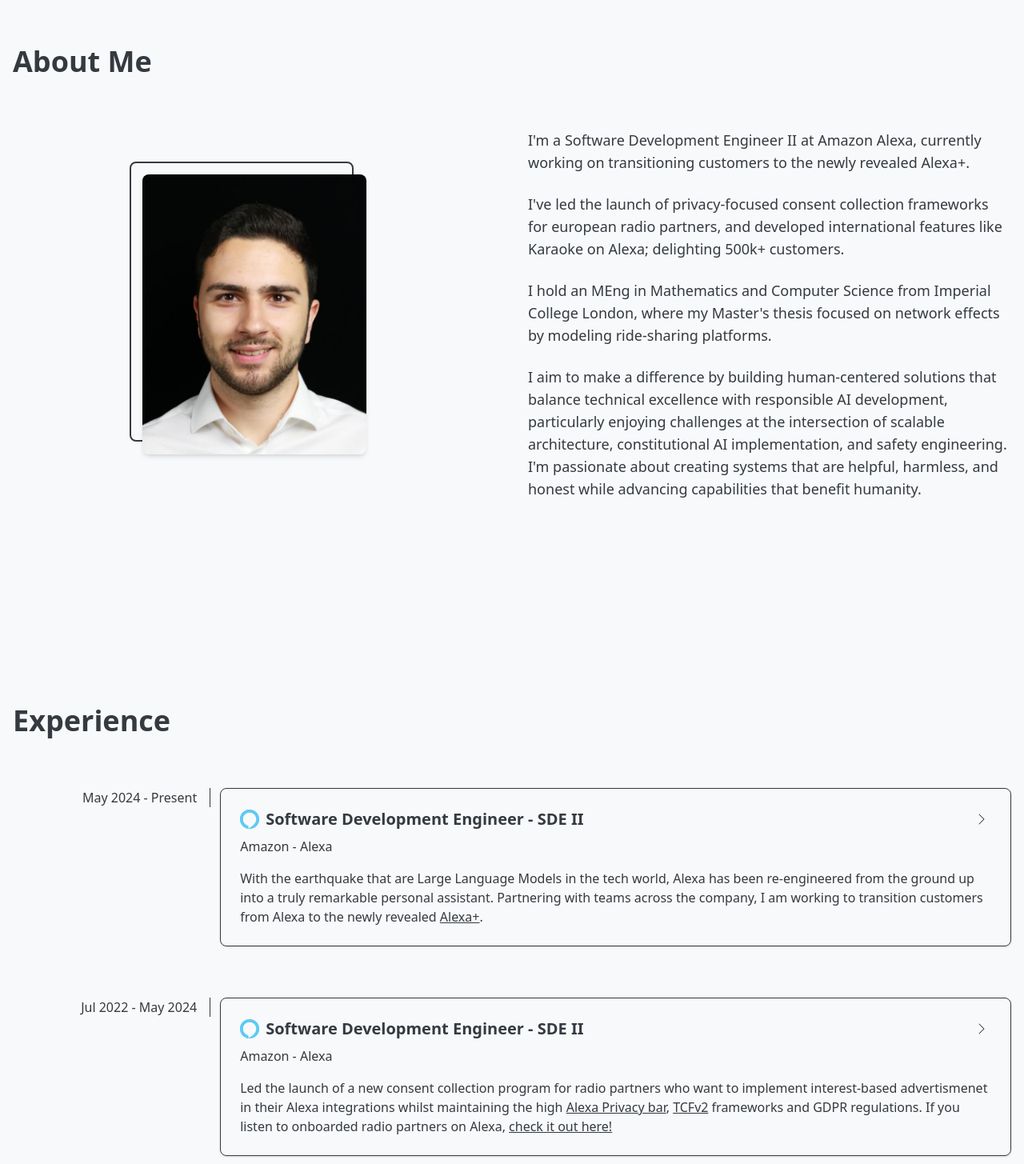
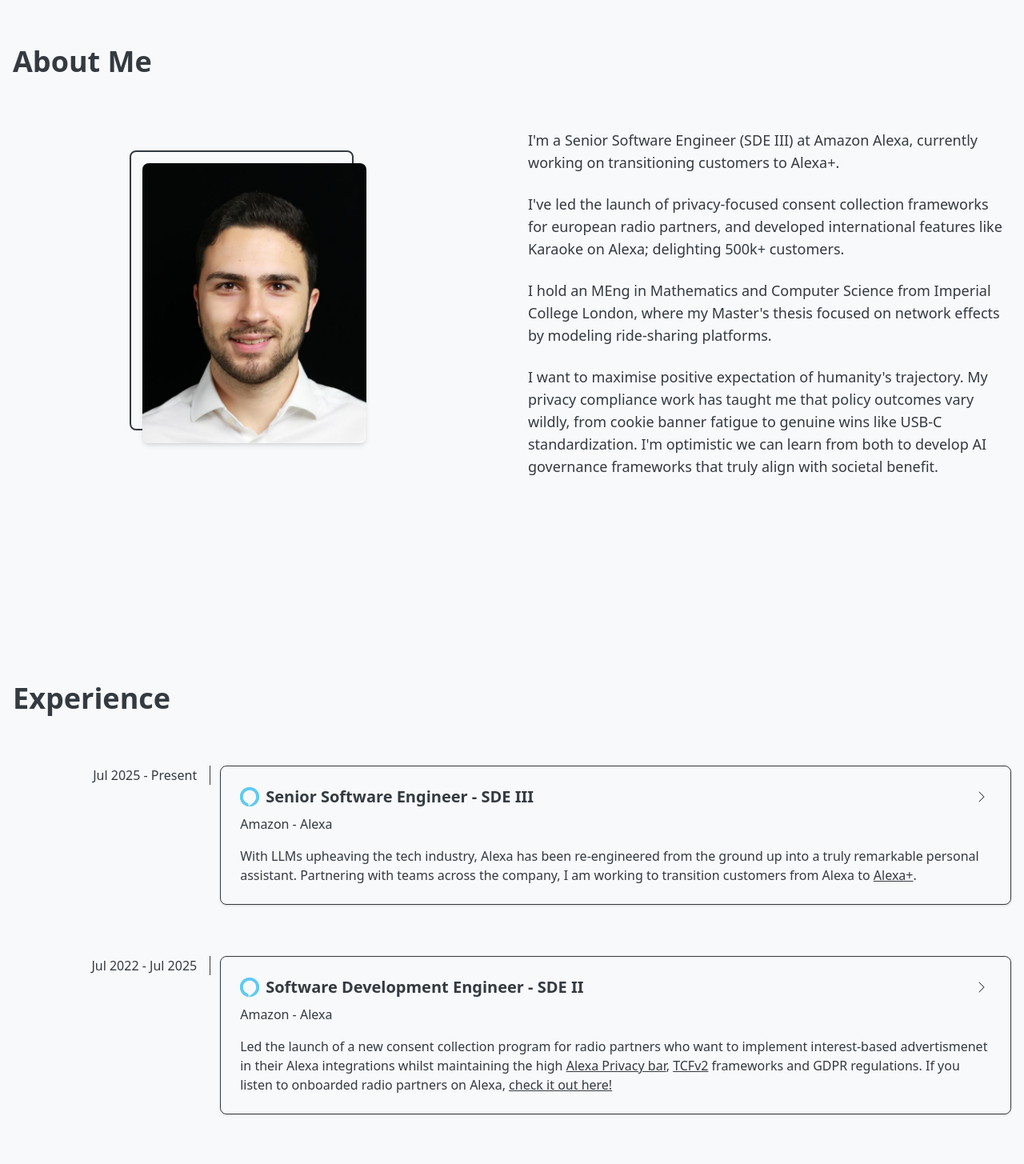
Before and after one commit to remuzel/remuzel.github.io, a Next.js app: page / in a window 1280 px wide. Shown: the part 871-2326 px from the top of the page at 80% size. Built offline with nearby package versions, Linux system fonts and the light colour scheme.

Commit message:
Apply SDE II -> SDE III promotion updates

```diff
--- a/src/constants/strings.ts
+++ b/src/constants/strings.ts
@@ -11,7 +11,7 @@
 // Common strings used across multiple components
 export const COMMON = {
   name: "Remi Uzel",
-  title: "Software Development Engineer at Amazon Alexa",
+  title: "Senior Software Engineer at Amazon Alexa",
   copyright: (year: number): string => `© ${year} Remi Uzel. All rights reserved.`,
   websiteUrl: "https://remuzel.github.io",
   claudeCredit: "Crafted with Claude Code",
@@ -76,10 +76,10 @@
 // About section content
 export const ABOUT = {
   bio: [
-    "I'm a Software Development Engineer II at Amazon Alexa, currently working on transitioning customers to the newly revealed Alexa+.",
+    "I'm a Senior Software Engineer (SDE III) at Amazon Alexa, currently working on transitioning customers to Alexa+.",
     "I've led the launch of privacy-focused consent collection frameworks for european radio partners, and developed international features like Karaoke on Alexa; delighting 500k+ customers.",
     "I hold an MEng in Mathematics and Computer Science from Imperial College London, where my Master's thesis focused on network effects by modeling ride-sharing platforms.",
-    "I aim to make a difference by building human-centered solutions that balance technical excellence with responsible AI development, particularly enjoying challenges at the intersection of scalable architecture, constitutional AI implementation, and safety engineering. I'm passionate about creating systems that are helpful, harmless, and honest while advancing capabilities that benefit humanity.",
+    "I want to maximise positive expectation of humanity's trajectory. My privacy compliance work has taught me that policy outcomes vary wildly, from cookie banner fatigue to genuine wins like USB-C standardization. I'm optimistic we can learn from both to develop AI governance frameworks that truly align with societal benefit.",
   ],
 }
 
@@ -102,11 +102,11 @@
   baseUrl: "https://remuzel.github.io",
   defaultTitle: "Remi Uzel | Portfolio",
   titleTemplate: "%s | Remi Uzel",
-  description: "Portfolio of Remi Uzel, Software Development Engineer at Amazon Alexa, specializing in backend systems, AWS cloud architecture, and distributed systems.",
+  description: "Portfolio of Remi Uzel, Senior Software Engineer at Amazon Alexa, specializing in backend systems, AWS cloud architecture, and distributed systems.",
 
   // Keywords
   keywords: [
-    "software engineer",
+    "senior software engineer",
     "AWS",
     "Amazon",
     "Alexa",
--- a/src/data/experiences.ts
+++ b/src/data/experiences.ts
@@ -21,37 +21,41 @@
 
 export const workExperiences: WorkExperience[] = [
   {
-    id: "amazon-alexa-sde-ii-alexa+",
-    period: "May 2024 - Present",
-    title: "Software Development Engineer - SDE II",
+    id: "amazon-alexa-sde-iii",
+    period: "Jul 2025 - Present",
+    title: "Senior Software Engineer - SDE III",
     company: "Amazon - Alexa",
     logo: "/images/logos/amazon-alexa.svg",
-    description: "With the earthquake that are Large Language Models in the tech world, Alexa has been re-engineered from the ground up into a truly remarkable personal assistant. Partnering with teams across the company, I am working to transition customers from Alexa to the newly revealed Alexa+.",
+    description: "With LLMs upheaving the tech industry, Alexa has been re-engineered from the ground up into a truly remarkable personal assistant. Partnering with teams across the company, I am working to transition customers from Alexa to Alexa+.",
     technologies: ["LLM-based Agentic Workflows", "ECS/EC2", "DynamoDB", "Java", "AWS CDK - Typescript"],
-    highlights: [],
+    highlights: [
+      "Rolling out Alexa+ across worldwide markets via multiple Beta/Release programs",
+      "Led a refactoring of 10+ services that reduced scaling effort for international reqs from 360 to 58 SDE weeks (83% reduction)",
+      "Implemented LLM-based Agentic workflows for Alexa+ transition programs"
+    ],
     links: [
       {
         text: "Alexa+",
-        url: "https://www.amazon.com/dp/B0DCCNHWV5",
+        url: "https://www.amazon.com/newAlexa",
         isExternal: true
       }
     ]
   },
   {
-    id: "amazon-alexa-sde-ii-ccc",
-    period: "Jul 2022 - May 2024",
+    id: "amazon-alexa-sde-ii",
+    period: "Jul 2022 - Jul 2025",
     title: "Software Development Engineer - SDE II",
     company: "Amazon - Alexa",
     logo: "/images/logos/amazon-alexa.svg",
     description: "Led the launch of a new consent collection program for radio partners who want to implement interest-based advertismenet in their Alexa integrations whilst maintaining the high Alexa Privacy bar, TCFv2 frameworks and GDPR regulations. If you listen to onboarded radio partners on Alexa, check it out here!",
     technologies: ["AWS Lambda", "SQS", "DynamoDB", "CloudWatch", "Java", "Kotlin", "AWS CDK - Typescript", "TCFv2 Framework"],
     highlights: [
-      "Customers receive relevant ads instead of generic ones and radio partners have more financial incentives to provide their radio streams for free on Alexa",
-      "Implemented a customer-first solution, prioritizing customer experience while also maintaining a low barrier to entry for new radio partners who want to opt-into the solution",
-      "Tech lead for the E2E designed, implemented and launch of the cookie consent collection framework",
-      "Managing the delivery of the program on an ambitious deadline, working with a team of 7 engineers across the Seattle, London and Bangalore",
-      "Supporting 98% of radio-listening hours in the United Kingdom and YY% in Germany",
-      "Optimizing for both average and spike QPS/TPS based on customer behavior (including wake-up routines with 10-15x traffic spikes)"
+      "Tech lead for a new consent collection program for Alexa EU radio partners unlocking interest-based advertising",
+      "Led a team of 7-10 SDEs across London, Seattle and Bangalore",
+      "Led the implementation of two AWS-based services which handle ~30M weekly radio requests across UK and DE",
+      "Optimised the AWS infra to handle 10-15x QPS spikes based on customer traffic patterns to maintain P99 latency targets",
+      "Designed around the high Alexa Privacy bar, TCFv2 frameworks and GDPR regulations",
+      "Unlocked $XXMM advertisement revenue across EU5"
     ],
     links: [
       {
@@ -82,8 +86,8 @@
     highlights: [
       "Designed, developed and launched key features such as favourites and playback history",
       "Managed DevOps responsibilities across AWS regions (us-east-1, us-west-2 and eu-west-1)",
-      "Supported product scaling to 100k+ MAUs post-launch",
-      "Implement and maintained integrations with regional external partners",
+      "Scaled product and service infrastructure to handle 100k+ MAUs",
+      "Designed and maintained integrations with regional external partners (Yokee & JOYSOUND)",
     ],
     links: [
       {
```
Also changed, not shown: 1 other file (tests, documents, lock files or other folders).
